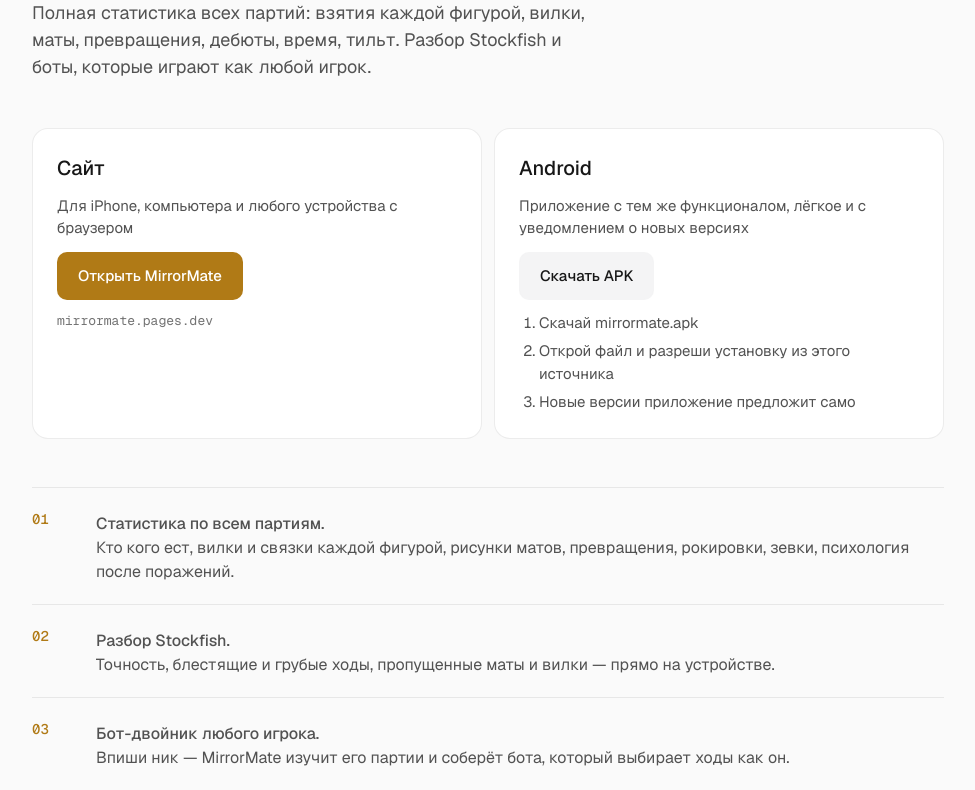
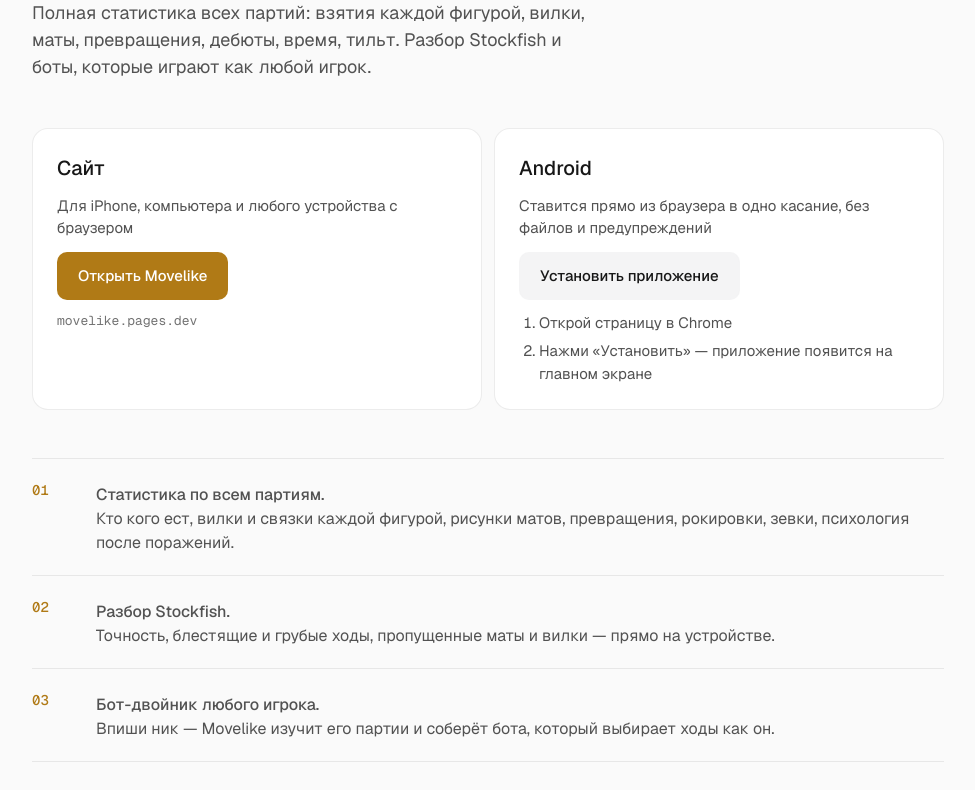
Before and after one commit to Danick-Dack/MirrorMate, a plain HTML site: page index.html in a window 1280 px wide. Shown: the part 313-1103 px from the top of the page, without its empty margins (152-1127 px from the left). Drawn offline with nearby package versions, Linux system fonts and the light colour scheme.

Commit message:
Новый адрес: movelike.pages.dev

```diff
--- a/index.html
+++ b/index.html
@@ -3,13 +3,13 @@
 <head>
 <meta charset="utf-8">
 <meta name="viewport" content="width=device-width, initial-scale=1">
-<title>MirrorMate — приложения</title>
-<meta name="description" content="MirrorMate: статистика партий chess.com и боты, которые играют как люди. Сайт и приложение для Android.">
+<title>Movelike — приложения</title>
+<meta name="description" content="Movelike: статистика партий chess.com и боты, которые играют как люди. Сайт и приложение для Android.">
 <link rel="icon" href="icon.svg" type="image/svg+xml">
 <link rel="preconnect" href="https://fonts.googleapis.com"><link rel="preconnect" href="https://fonts.gstatic.com" crossorigin>
 <link rel="stylesheet" href="https://fonts.googleapis.com/css2?family=Geist:wght@400;500;600&family=Geist+Mono:wght@400;500&display=swap">
 <style>
-:root { color-scheme: dark; --bg: #141415; --card: #19191b; --raised: #232325; --line: rgba(237,237,237,.08); --ink: #ededed; --ink2: #a1a1a6; --ink3: #85858b; --acc: #d9a441; --on-acc: #161106; --ease: cubic-bezier(.22,1,.36,1); }
+:root { color-scheme: dark; --bg: #141415; --card: #19191b; --raised: #232325; --line: rgba(237,237,237,.08); --ink: #ededed; --ink2: #a1a1a6; --ink3: #85858b; --acc: #c8f169; --on-acc: #161106; --ease: cubic-bezier(.22,1,.36,1); }
 @media (prefers-color-scheme: light) { :root { color-scheme: light; --bg: #fafafa; --card: #fff; --raised: #f4f4f5; --line: rgba(23,23,23,.08); --ink: #171717; --ink2: #525252; --ink3: #737373; --acc: #b07a16; --on-acc: #fff; } }
 * { box-sizing: border-box; }
 body { margin: 0; background: var(--bg); color: var(--ink); font: 400 16px/1.5 "Geist", system-ui, sans-serif; -webkit-font-smoothing: antialiased; }
@@ -39,7 +39,7 @@ footer { border-top: 1px solid var(--line); padding: 24px 0 32px; color: var(--i
 </head>
 <body>
 <div class="wrap">
-  <header><svg viewBox="0 0 20 20" aria-hidden="true"><rect x="1" y="1" width="9" height="9" rx="2" fill="currentColor"/><rect x="10" y="10" width="9" height="9" rx="2" fill="currentColor"/><rect x="10" y="1" width="9" height="9" rx="2" fill="none" stroke="currentColor" stroke-width="1.5" opacity=".5"/><rect x="1" y="10" width="9" height="9" rx="2" fill="#d9a441"/></svg>MirrorMate</header>
+  <header><svg viewBox="0 0 20 20" aria-hidden="true"><rect x="1" y="1" width="9" height="9" rx="2" fill="currentColor"/><rect x="10" y="10" width="9" height="9" rx="2" fill="currentColor"/><rect x="10" y="1" width="9" height="9" rx="2" fill="none" stroke="currentColor" stroke-width="1.5" opacity=".5"/><rect x="1" y="10" width="9" height="9" rx="2" fill="#c8f169"/></svg>Movelike</header>
   <main>
     <section>
       <h1>Как ты играешь на chess.com — по каждой партии</h1>
@@ -49,20 +49,20 @@ footer { border-top: 1px solid var(--line); padding: 24px 0 32px; color: var(--i
       <div class="app">
         <h2>Сайт</h2>
         <p>Для iPhone, компьютера и любого устройства с браузером</p>
-        <a class="btn primary" href="https://mirrormate.pages.dev">Открыть MirrorMate</a>
-        <span class="meta">mirrormate.pages.dev</span>
+        <a class="btn primary" href="https://movelike.pages.dev">Открыть Movelike</a>
+        <span class="meta">movelike.pages.dev</span>
       </div>
       <div class="app">
         <h2>Android</h2>
-        <p>Приложение с тем же функционалом, лёгкое и с уведомлением о новых версиях</p>
-        <a class="btn" href="https://github.com/Danick-Dack/MirrorMate/releases/latest/download/mirrormate.apk">Скачать APK</a>
-        <ol><li>Скачай mirrormate.apk</li><li>Открой файл и разреши установку из этого источника</li><li>Новые версии приложение предложит само</li></ol>
+        <p>Ставится прямо из браузера в одно касание, без файлов и предупреждений</p>
+        <a class="btn" href="https://movelike.pages.dev/#/app">Установить приложение</a>
+        <ol><li>Открой страницу в Chrome</li><li>Нажми «Установить» — приложение появится на главном экране</li></ol>
       </div>
     </section>
     <section class="feats">
       <div><span>01</span><p><b>Статистика по всем партиям.</b><br>Кто кого ест, вилки и связки каждой фигурой, рисунки матов, превращения, рокировки, зевки, психология после поражений.</p></div>
       <div><span>02</span><p><b>Разбор Stockfish.</b><br>Точность, блестящие и грубые ходы, пропущенные маты и вилки — прямо на устройстве.</p></div>
-      <div><span>03</span><p><b>Бот-двойник любого игрока.</b><br>Впиши ник — MirrorMate изучит его партии и соберёт бота, который выбирает ходы как он.</p></div>
+      <div><span>03</span><p><b>Бот-двойник любого игрока.</b><br>Впиши ник — Movelike изучит его партии и соберёт бота, который выбирает ходы как он.</p></div>
     </section>
   </main>
   <footer><span>Не связан с Chess.com. Партии из открытого API chess.com.</span><span>Developed by Daniyar Dauletuly</span></footer>
```
Also changed, not shown: 1 other file.
